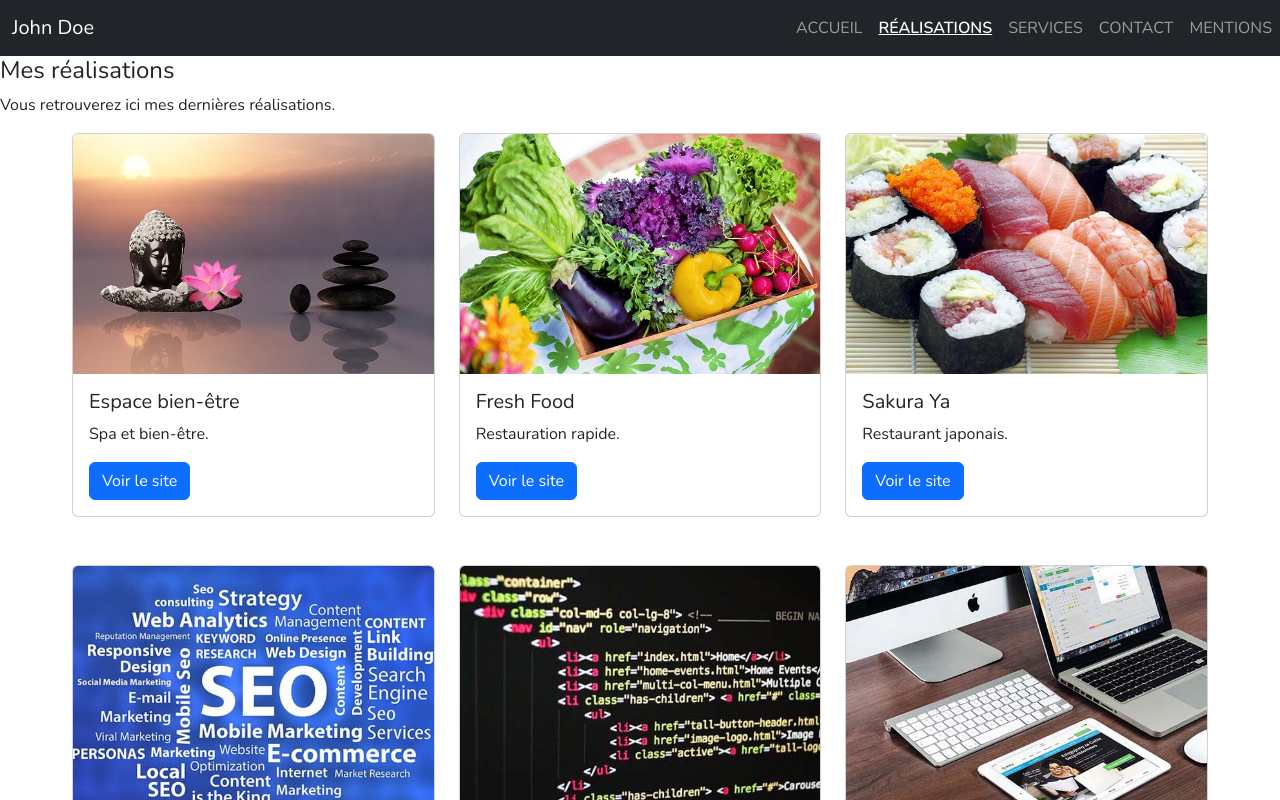
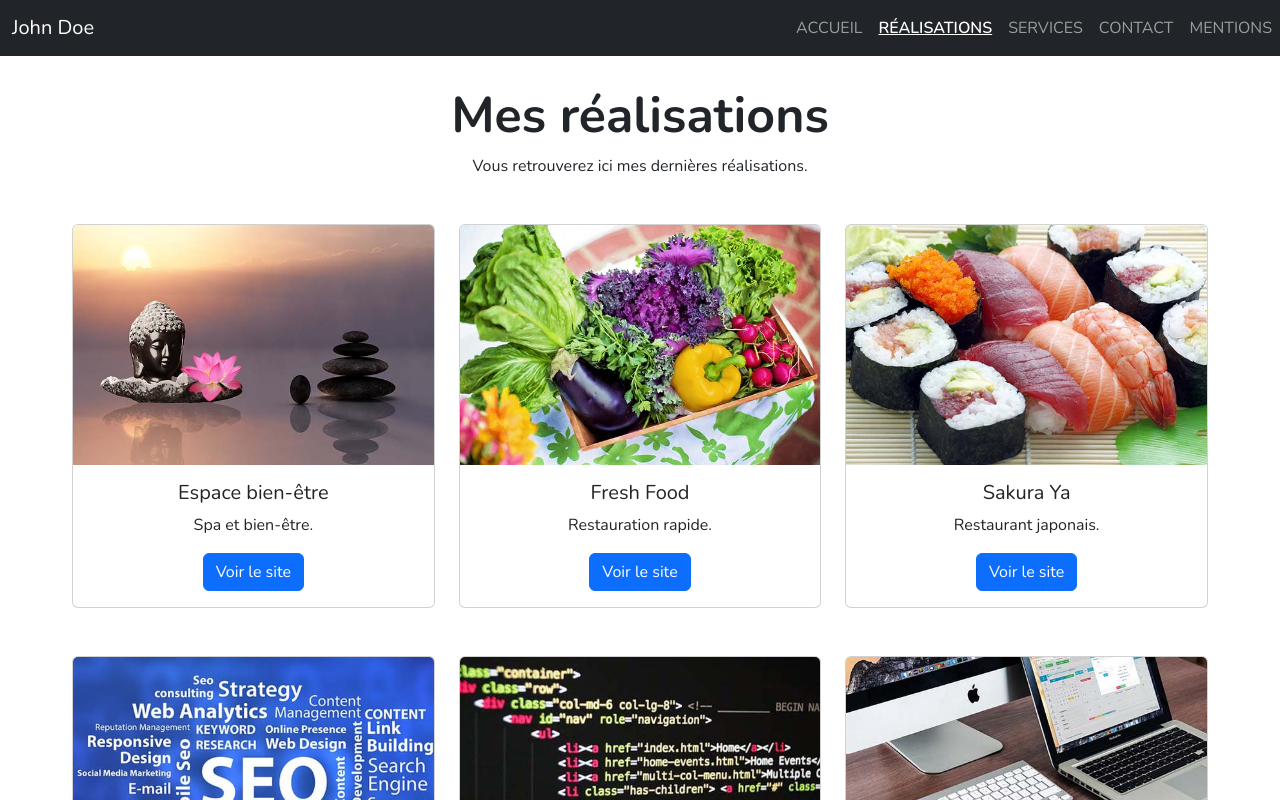
Before and after one commit to Adra-Awen/john-doe-portfolio, a React (Create React App) app: page /realisations in a window 1280 px wide. Shown: the top 800 px of the page. Built offline with nearby package versions, Linux system fonts and the light colour scheme.

Commit message:
ajout du css de la page réalisations

```diff
--- a/src/index.css
+++ b/src/index.css
@@ -113,3 +113,28 @@ footer{
 }
 
 /*--------------------PAGES--------------------*/
+.portfolio-title{
+  font-size: 50px;
+  text-align: center;
+  font-weight: 700;
+  padding-top: 30px;
+}
+
+.portfolio-text{
+  text-align: center;
+  padding-bottom:30px;
+}
+
+.card{
+  text-align: center;
+}
+
+.card:hover{
+  background-color: #efefef;
+  box-shadow:0 8px 20px rgba (0, 0, 0, 0.2) !important;
+  transform:translateY(-4px)
+}
+
+.btn-primary:hover{
+  filter:opacity(85%)
+}
```
